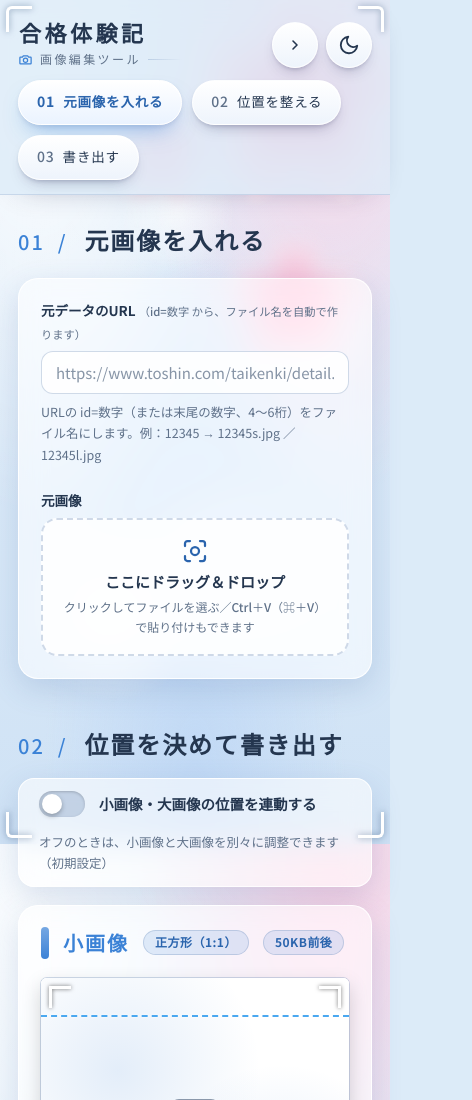
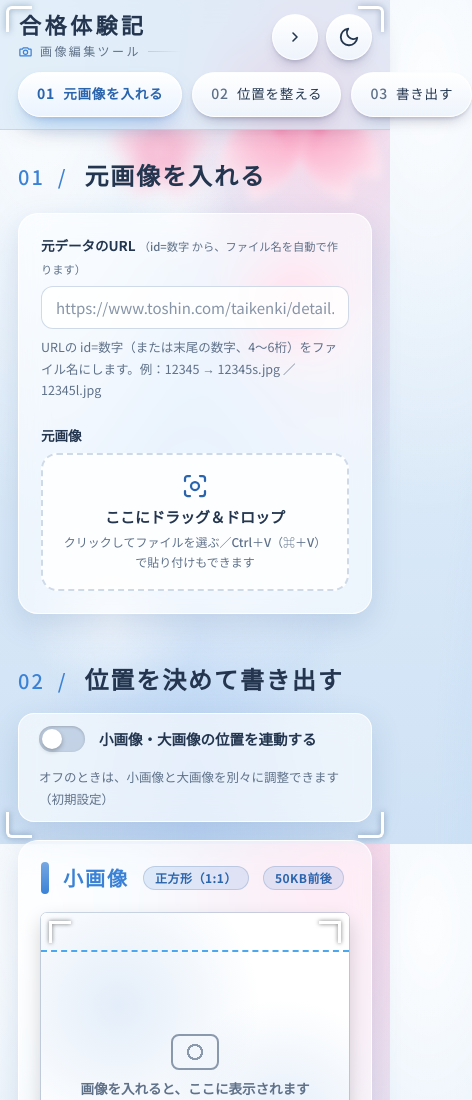
Before and after one commit to eringo-24/image, a plain HTML site: page index.html in a window 390 px wide. Shown: the top 1100 px of the page, 472 px wide, since content can reach past the window. Drawn offline with Linux system fonts and the light colour scheme; a web font is replaced by a local one.

Commit message:
Update style.css

```diff
--- a/css/style.css
+++ b/css/style.css
@@ -168,12 +168,11 @@ body{
 
 /* ヘッダー：狭い画面 */
 @media (max-width:1180px){
-  .topbar-in{flex-wrap:wrap;gap:12px 14px;}
-  .stepper{order:3;flex:1 1 100%;flex-wrap:wrap;}
+  .topbar-in{flex-wrap:wrap;gap:10px 14px;padding-top:14px;padding-bottom:12px;}
+  .stepper{order:3;flex:1 1 100%;gap:10px;}
+  .stepper li{padding:10px 20px 11px;font-size:14.5px;gap:10px;}
 }
-/* 書き出し後に出る「今日◯枚できました」のバッジがあるときは、ステップを2段目に回す */
-@media (max-width:1500px){
-}
+
 @media (max-width:560px){
   .topbar-in{gap:12px 10px;}
   .brand-main{font-size:22px;letter-spacing:.16em;}
```
